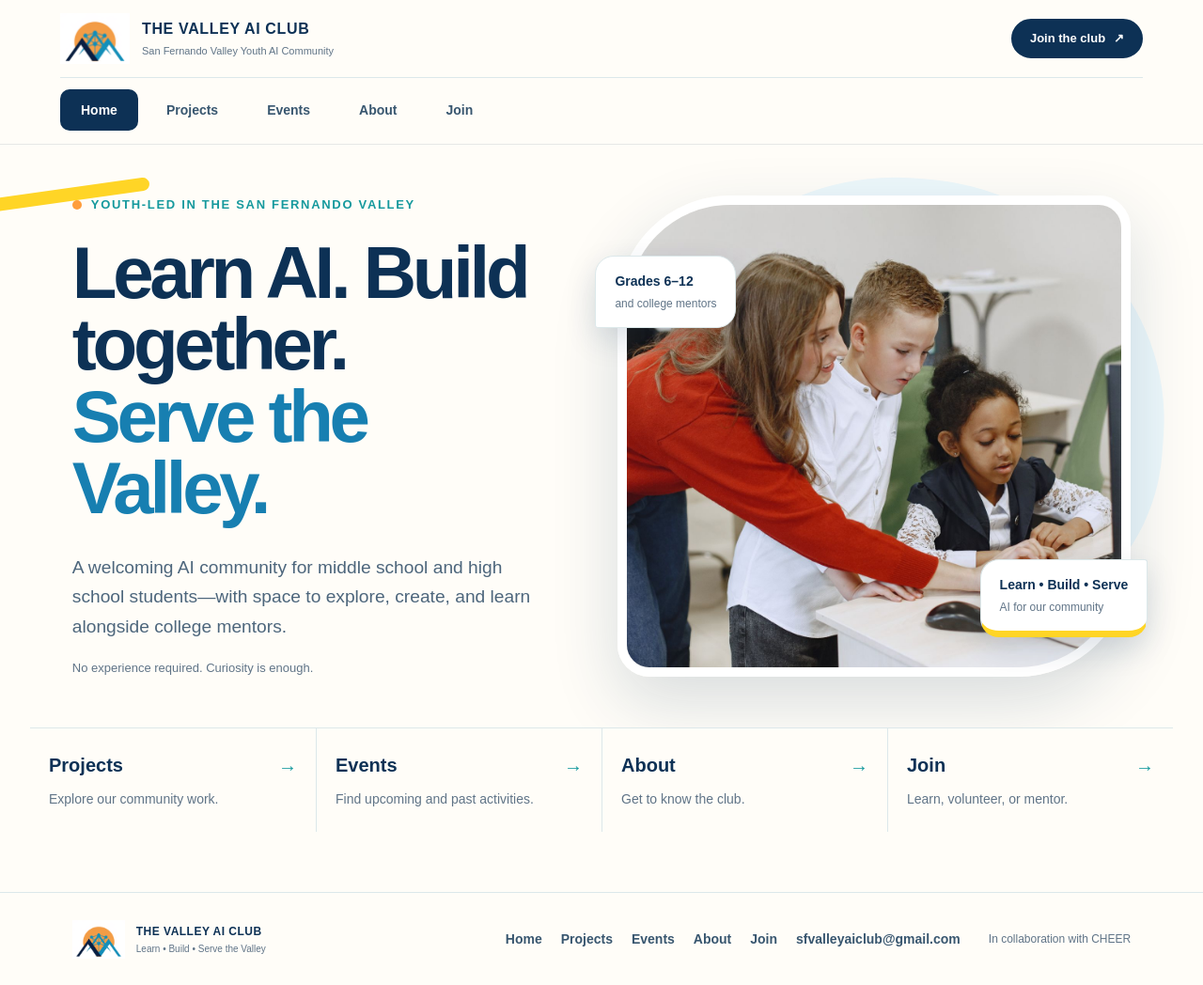
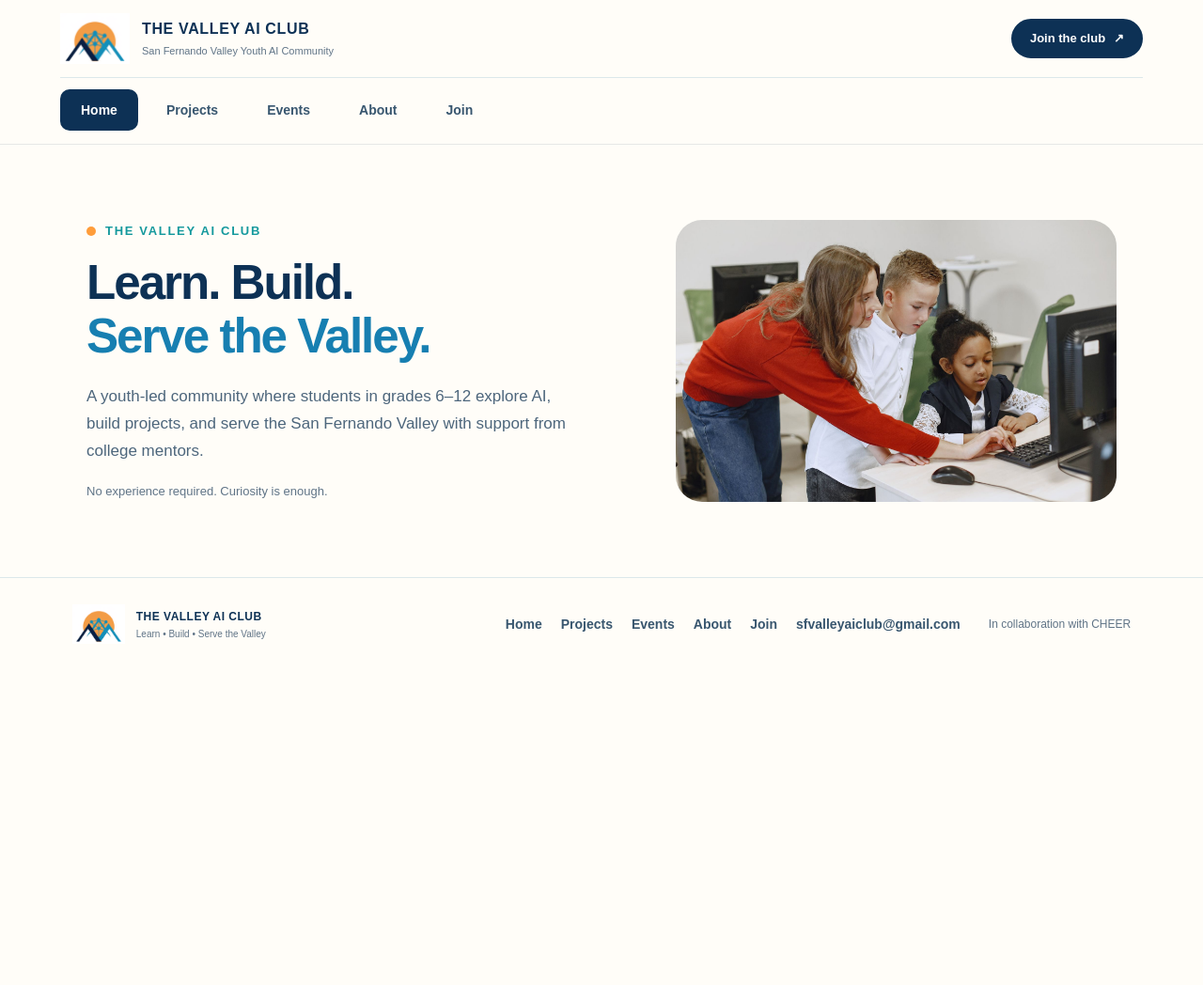
Before and after one commit to valley-ai-club/valley-ai-club.github.io, a Jekyll site: the page built from index.html, in a window 1280 px wide. Shown: the whole page at 94% size. Built offline with Jekyll 4.4.1, drawn with Linux system fonts in a browser that asks for light colours; after the commit the page ends 900 px from its top, so only the background shows below that.

Commit message:
Make home a brief welcome with content accessible through page tabs

```diff
--- a/assets/styles.css
+++ b/assets/styles.css
@@ -164,13 +164,12 @@ nav a[aria-current=page]:after{content:"";position:absolute;left:0;right:0;botto
 @media(max-width:820px){.project-feature{grid-template-columns:1fr}.project-note{border-left:0;border-top:1px solid var(--line)}.project-number{margin-bottom:16px}.hero{min-height:0}.hero-visual,.photo-frame{min-height:360px}.footer-nav{display:flex}}
 @media(max-width:560px){.site-header .main-tabs{gap:4px;justify-content:space-between}.main-tabs a{padding:10px 9px;font-size:13px}.hero{padding-top:40px;padding-bottom:40px}.home-projects{padding-top:48px}.project-feature{border-radius:20px}.project-copy .button{width:100%}.project-copy .hero-actions{align-items:stretch}.hero-visual,.photo-frame{min-height:320px}}
 
-/* Home is an introduction and directory; details live on the section pages. */
-.home-directory{display:grid;grid-template-columns:repeat(4,minmax(0,1fr));gap:0;max-width:1264px;margin:0 auto 64px;padding:0 24px}
-.home-directory>a{display:block;border-top:1px solid var(--line);padding:24px 20px;min-width:0}
-.home-directory>a+a{border-left:1px solid var(--line)}
-.home-directory strong{display:flex;justify-content:space-between;gap:12px;color:var(--navy);font-size:20px;margin-bottom:10px}
-.home-directory strong span{color:var(--teal)}
-.home-directory>a>span{display:block;color:var(--muted);font-size:14px;font-weight:400;line-height:1.6}
-.home-directory>a:hover,.home-directory>a:focus-visible{background:var(--sky)}
-@media(max-width:820px){.home-directory{grid-template-columns:repeat(2,minmax(0,1fr))}.home-directory>a:nth-child(3){border-left:0}}
-@media(max-width:560px){.home-directory{padding:0 20px;margin-bottom:36px}.home-directory>a{padding:20px 12px}.home-directory strong{font-size:18px}}
+/* A brief welcome on Home; each navigation tab opens its own page. */
+.home-intro{max-width:1160px;margin:0 auto;padding:64px 32px;display:grid;grid-template-columns:minmax(0,1.2fr) minmax(0,1fr);align-items:center;gap:64px;min-height:460px}
+.home-intro .eyebrow{margin-bottom:18px}
+.home-intro h1{font-size:clamp(36px,4vw,52px);line-height:1.1;letter-spacing:-.04em}
+.home-intro h1 em{display:inline}
+.home-intro-copy{font-size:17px;line-height:1.7;color:#4d667c;margin-top:22px;max-width:530px}
+.home-intro-image{width:100%;height:300px;object-fit:cover;border-radius:28px}
+@media(max-width:820px){.home-intro{gap:32px;padding:40px 24px}.home-intro-image{height:260px}}
+@media(max-width:560px){.home-intro{grid-template-columns:1fr;gap:24px;padding:30px 20px;min-height:0}.home-intro h1{font-size:36px}.home-intro-copy{font-size:16px;margin-top:18px}.home-intro-image{height:170px;border-radius:18px}}
--- a/index.html
+++ b/index.html
@@ -2,25 +2,12 @@
 layout: default
 title: Home
 ---
-<section class="hero" id="main">
-  <div class="hero-copy">
-    <p class="eyebrow"><span></span> Youth-led in the San Fernando Valley</p>
-    <h1>Learn AI. Build together. <em>Serve the Valley.</em></h1>
-    <p class="hero-description">A welcoming AI community for middle school and high school students&#8212;with space to explore, create, and learn alongside college mentors.</p>
+<section class="home-intro" id="main" aria-labelledby="welcome-heading">
+  <div>
+    <p class="eyebrow"><span></span> The Valley AI Club</p>
+    <h1 id="welcome-heading">Learn. Build.<br><em>Serve the Valley.</em></h1>
+    <p class="home-intro-copy">A youth-led community where students in grades 6–12 explore AI, build projects, and serve the San Fernando Valley with support from college mentors.</p>
     <p class="microcopy">No experience required. Curiosity is enough.</p>
   </div>
-  <div class="hero-visual">
-    <div class="photo-frame">
-      <img src="{{ '/assets/youth-mentoring.jpg' | relative_url }}" alt="A mentor helping two young students work together at a computer" width="1800" height="1200">
-    </div>
-    <div class="hero-note note-top"><strong>Grades 6&#8211;12</strong><span>and college mentors</span></div>
-    <div class="hero-note note-bottom"><strong>Learn &#8226; Build &#8226; Serve</strong><span>AI for our community</span></div>
-  </div>
+  <img class="home-intro-image" src="{{ '/assets/youth-mentoring.jpg' | relative_url }}" alt="Students learning together with a mentor" width="1800" height="1200">
 </section>
-
-<nav class="home-directory" aria-label="Explore the club">
-  <a href="{{ '/projects/' | relative_url }}"><strong>Projects <span aria-hidden="true">&#8594;</span></strong><span>Explore our community work.</span></a>
-  <a href="{{ '/events/' | relative_url }}"><strong>Events <span aria-hidden="true">&#8594;</span></strong><span>Find upcoming and past activities.</span></a>
-  <a href="{{ '/about/' | relative_url }}"><strong>About <span aria-hidden="true">&#8594;</span></strong><span>Get to know the club.</span></a>
-  <a href="{{ '/join/' | relative_url }}"><strong>Join <span aria-hidden="true">&#8594;</span></strong><span>Learn, volunteer, or mentor.</span></a>
-</nav>
```
